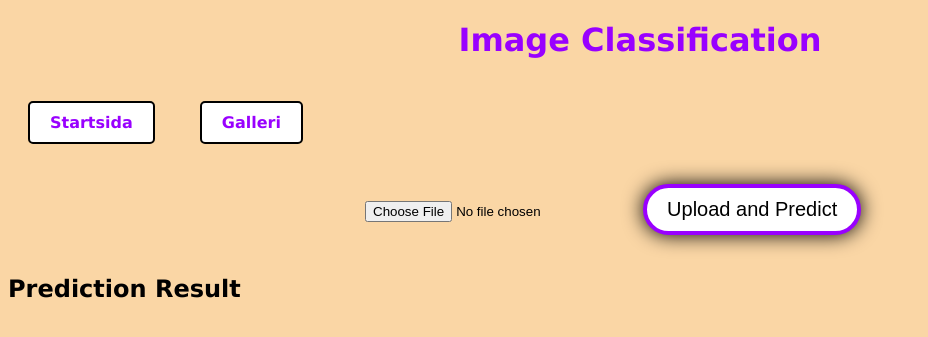
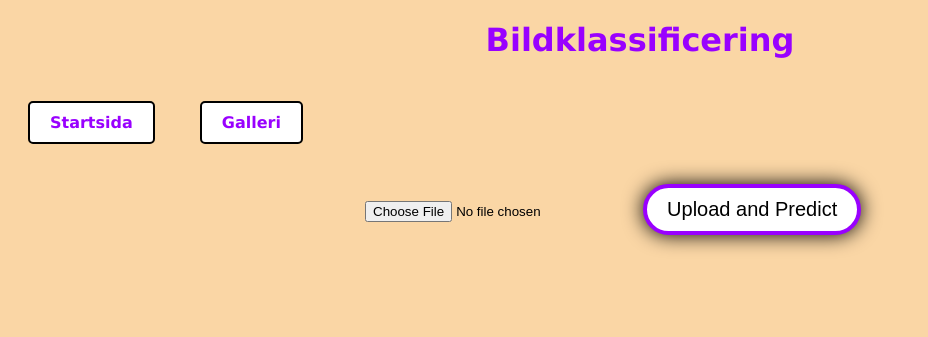
Before and after one commit to Code-666/svamp_agil_grupp, a Flask app: page /ai in a window 1280 px wide. Shown: the top 337 px of the page, without its empty margins (0-928 px from the left). Run offline with Flask 3, Linux system fonts and the light colour scheme.

Commit message:
small changes 3

```diff
--- a/templates/ai.html
+++ b/templates/ai.html
@@ -5,7 +5,7 @@
     <link rel="stylesheet" href="{{ url_for('static', filename='css/min_svamp_css.css')}}">
 </head>
 <body>
-    <h1>Image Classification</h1>
+    <h1>Bildklassificering</h1>
     <a href="/mainpage" class="identifera-svamp">Startsida</a>
     <a href="/galleri" class="identifera-svamp">Galleri</a>
 
@@ -14,8 +14,7 @@
         <input type="submit" value="Upload and Predict" />
     </form>
 
-    <h2>Prediction Result</h2>
-    <p id="prediction"></p>
+    <h3 id="prediction"></h3>
 
     <img src="" id="uploaded-image" style="display: none; max-width: 300px;">
 
```
